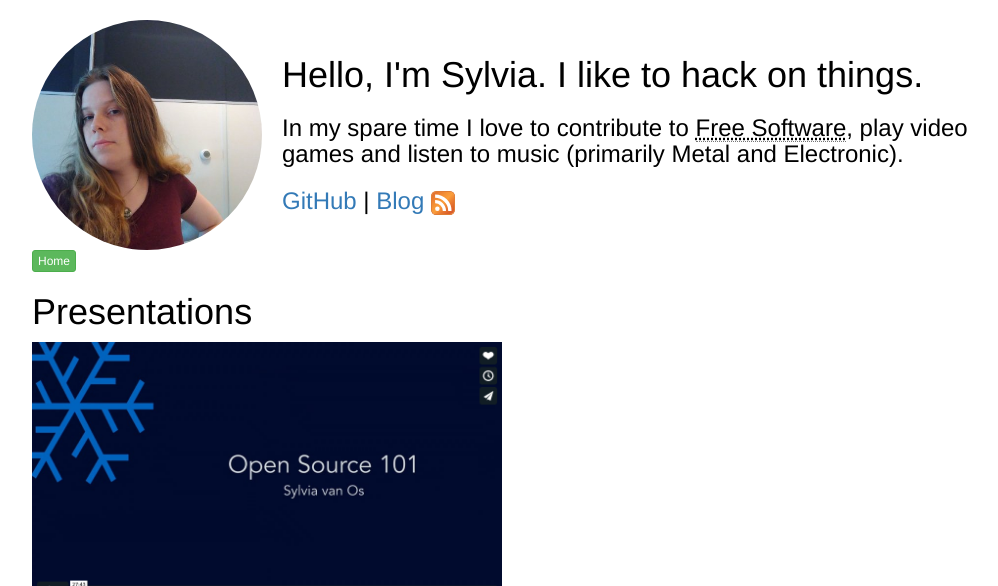
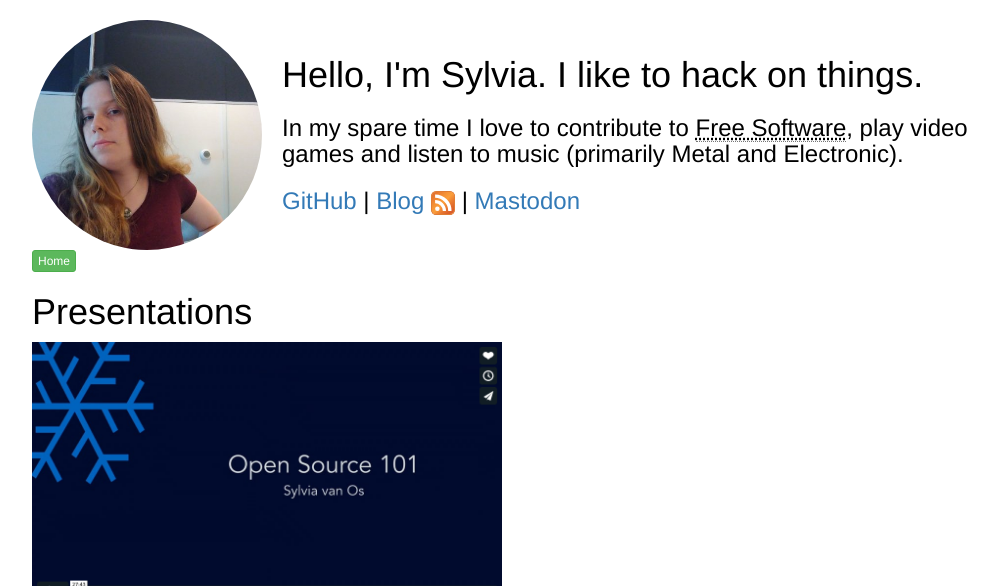
Before and after one commit to TheLastProject/Website, a Jekyll site: the page built from home.html, in a window 1280 px wide. Shown: the top 586 px of the page, without its empty margins (123-1121 px from the left). Built offline with Jekyll 4.4.1, drawn with Linux system fonts in a browser that asks for light colours; grey boxes are pictures that could not be loaded.

Commit message:
Add Mastodon and use XFN 1.1 URLs
https://microformats.org/wiki/rel-me

```diff
--- a/_config.yml
+++ b/_config.yml
@@ -27,6 +27,8 @@ main_links:
   - name: Blog
     url: /blog
     feed: /feed.xml
+  - name: Mastodon
+    url: https://social.tchncs.de/@SylvieLorxu
 home:
   presentations:
     - name: Open Source 101
--- a/_layouts/default.html
+++ b/_layouts/default.html
@@ -27,7 +27,7 @@
                             <h3>{{ site.subtitle }}</h3>
                             <h3>
                                 {% for link in site.main_links %}
-                                  <a href="{{ link.url }}">{{ link.name }}</a>
+                                  <a rel="me" href="{{ link.url }}">{{ link.name }}</a>
                                   {% if link.feed %}
                                   <a href="{{ link.feed }}"><img src="/assets/images/Feed-icon.svg" /></a>
                                   {% endif %}
```
